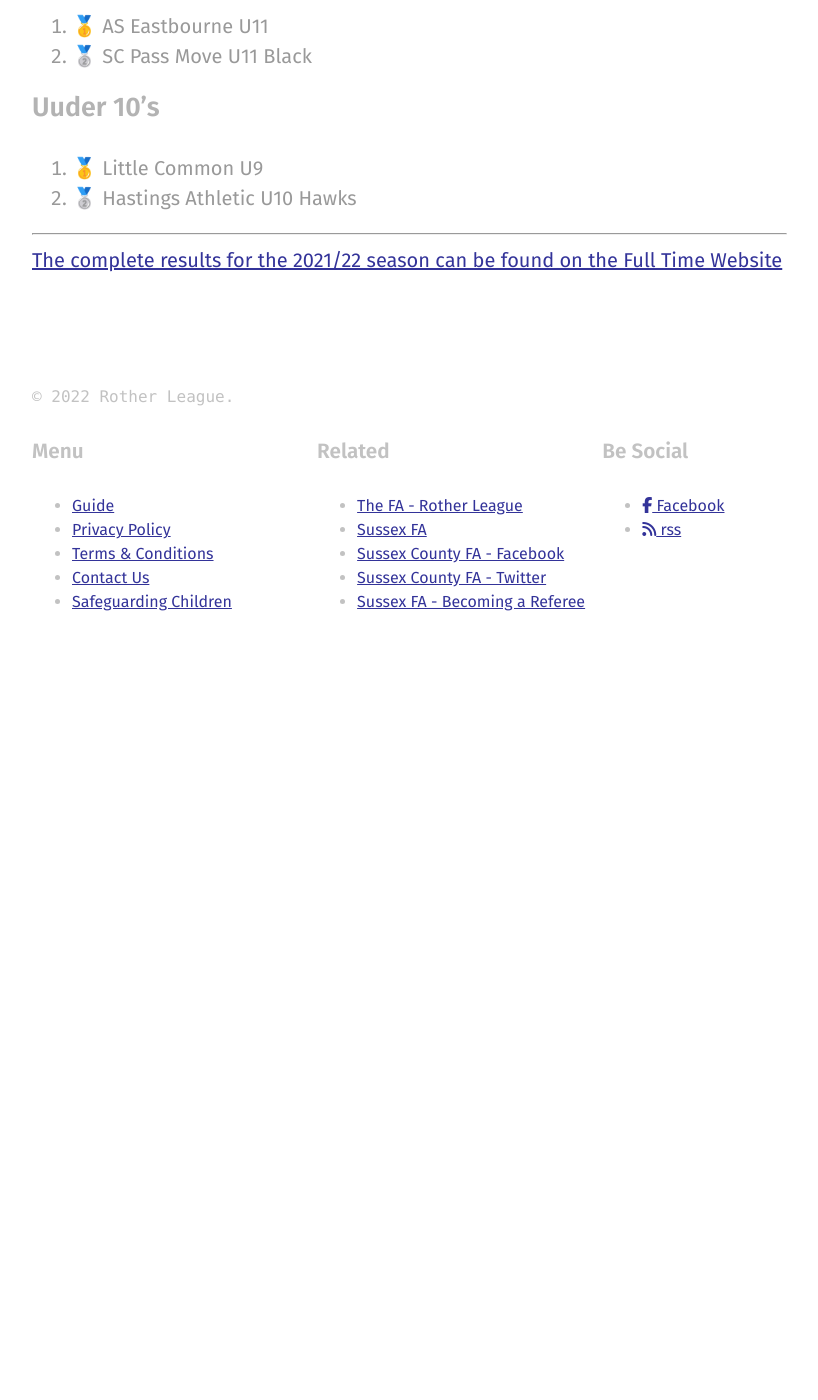
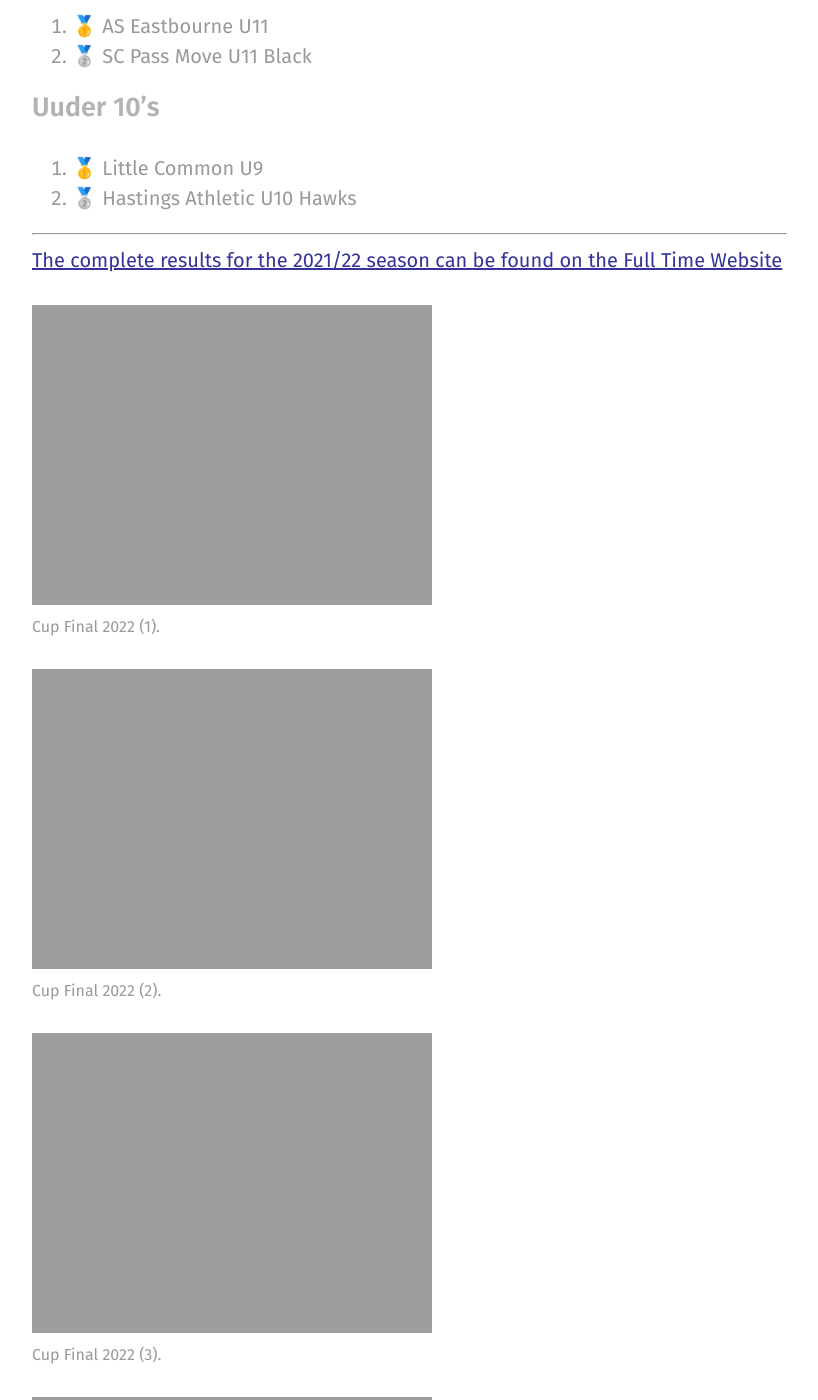
Before and after one commit to rotherleague/Rother, a Jekyll site: the page built from _posts/2022-04-06-League_Cup_Finals.md, in a window 1280 px wide and 1400 px high, scrolled down 1623 px. Shown: the whole window, without its empty margins (48-866 px from the left). Built offline with Jekyll 4.4.1, drawn with Linux system fonts in a browser that asks for light colours; nearby versions of some CDN libraries; before the commit the page ends 2253 px from its top, so only the background shows below that; some of the changed text lies outside the part shown.

Commit message:
Update 2022-04-06-League_Cup_Finals.md

```diff
--- a/_posts/2022-04-06-League_Cup_Finals.md
+++ b/_posts/2022-04-06-League_Cup_Finals.md
@@ -53,3 +53,37 @@ Congratulations to this year's Rother league cup final winners and runners-up.
 ***
 
 [The complete results for the 2021/22 season can be found on the Full Time Website](https://fulltime.thefa.com/news.html?league=681144&selectedSeason=518090106 "Full Time")
+
+
+<figure style="width: 1200px">
+  <img src="{{ site.url }}{{ site.baseurl }}/assets/images/cupfinals20222/20220327_093550.jpg" alt="cup final 2022 (1)">
+  <figcaption>Cup Final 2022 (1).</figcaption>
+</figure>
+
+
+<figure style="width: 1200px">
+  <img src="{{ site.url }}{{ site.baseurl }}/assets/images/cupfinals20222/20220327_100252.jpg" alt="cup final 2022 (2)">
+  <figcaption>Cup Final 2022 (2).</figcaption>
+</figure>
+
+<figure style="width: 1200px">
+  <img src="{{ site.url }}{{ site.baseurl }}/assets/images/cupfinals20222/20220327_100334.jpg" alt="cup final 2022 (3)">
+  <figcaption>Cup Final 2022 (3).</figcaption>
+</figure>
+
+
+<figure style="width: 1200px">
+  <img src="{{ site.url }}{{ site.baseurl }}/assets/images/cupfinals20222/20220327_100405.jpg" alt="cup final 2022 (4)">
+  <figcaption>Cup Final 2022 (4).</figcaption>
+</figure>
+
+<figure style="width: 1200px">
+  <img src="{{ site.url }}{{ site.baseurl }}/assets/images/cupfinals20222/20220327_100407.jpg" alt="cup final 2022 (5)">
+  <figcaption>Cup Final 2022 (5).</figcaption>
+</figure>
+
+
+<figure style="width: 1200px">
+  <img src="{{ site.url }}{{ site.baseurl }}/assets/images/cupfinals20222/20220327_105649.jpg" alt="cup final 2022 (6)">
+  <figcaption>Cup Final 2022 (6).</figcaption>
+</figure>
```
